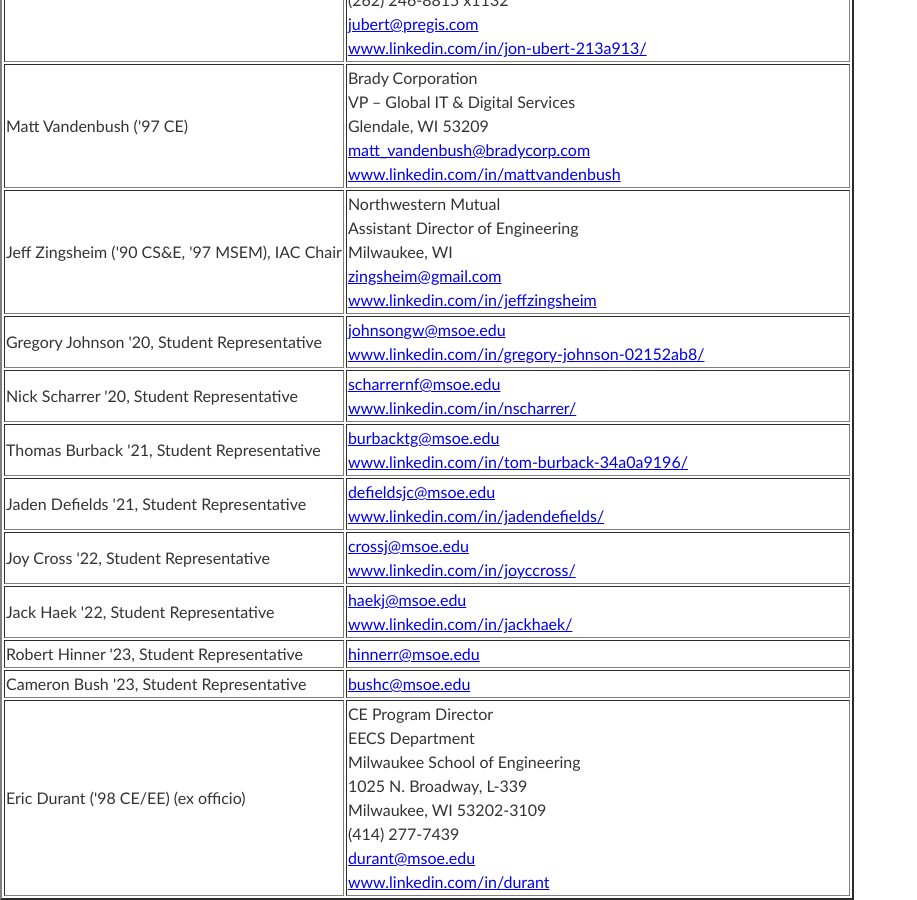
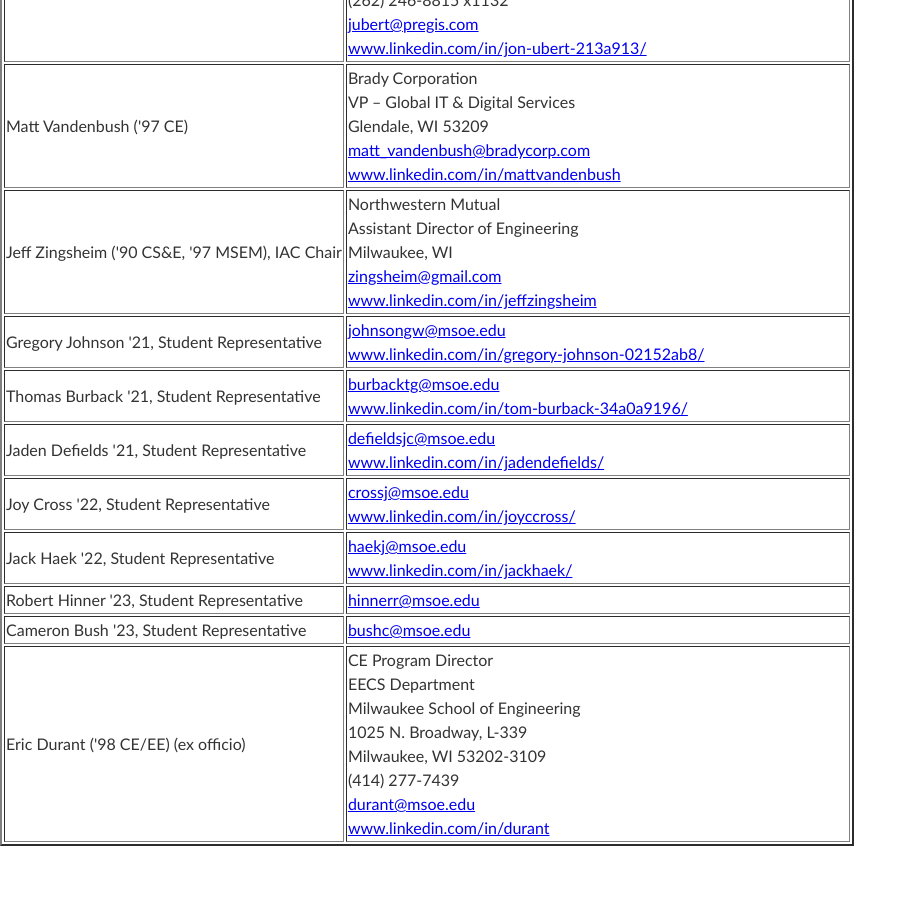
Before and after one commit to edurant/edurant.github.io, a Jekyll site: the page built from ceiac/members.html, in a window 1280 px wide and 900 px high, scrolled down 3007 px. Shown: the whole window, without its empty margins (0-917 px from the left). Built offline with Jekyll 4.4.1, drawn with Linux system fonts in a browser that asks for light colours; after the commit the page ends 3853 px from its top, so only the background shows below that.

Commit message:
ce iac members student update

```diff
--- a/ceiac/members.html
+++ b/ceiac/members.html
@@ -174,14 +174,9 @@
 </tr>
 
 <tr>
-  <td>Gregory Johnson '20, Student Representative</td>
+  <td>Gregory Johnson '21, Student Representative</td>
   <td><a href="mailto:johnsongw@msoe.edu">johnsongw@msoe.edu</a><br/>
       <a href="https://www.linkedin.com/in/gregory-johnson-02152ab8/">www.linkedin.com/in/gregory-johnson-02152ab8/</a></td>
-</tr>
-<tr>
-  <td>Nick Scharrer '20, Student Representative</td>
-  <td><a href="mailto:scharrernf@msoe.edu">scharrernf@msoe.edu</a><br/>
-      <a href="https://www.linkedin.com/in/nscharrer/">www.linkedin.com/in/nscharrer/</a></td>
 </tr>
 <tr>
   <td>Thomas Burback '21, Student Representative</td>
```
